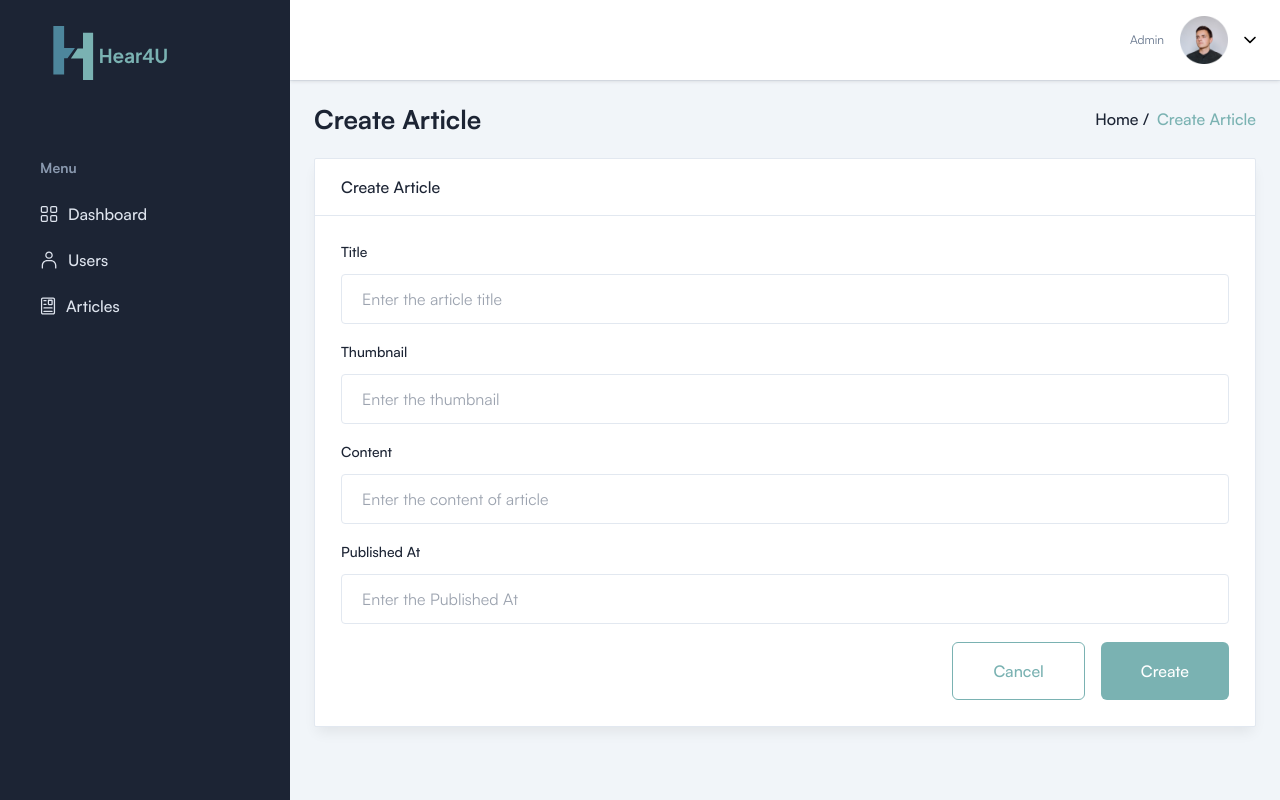
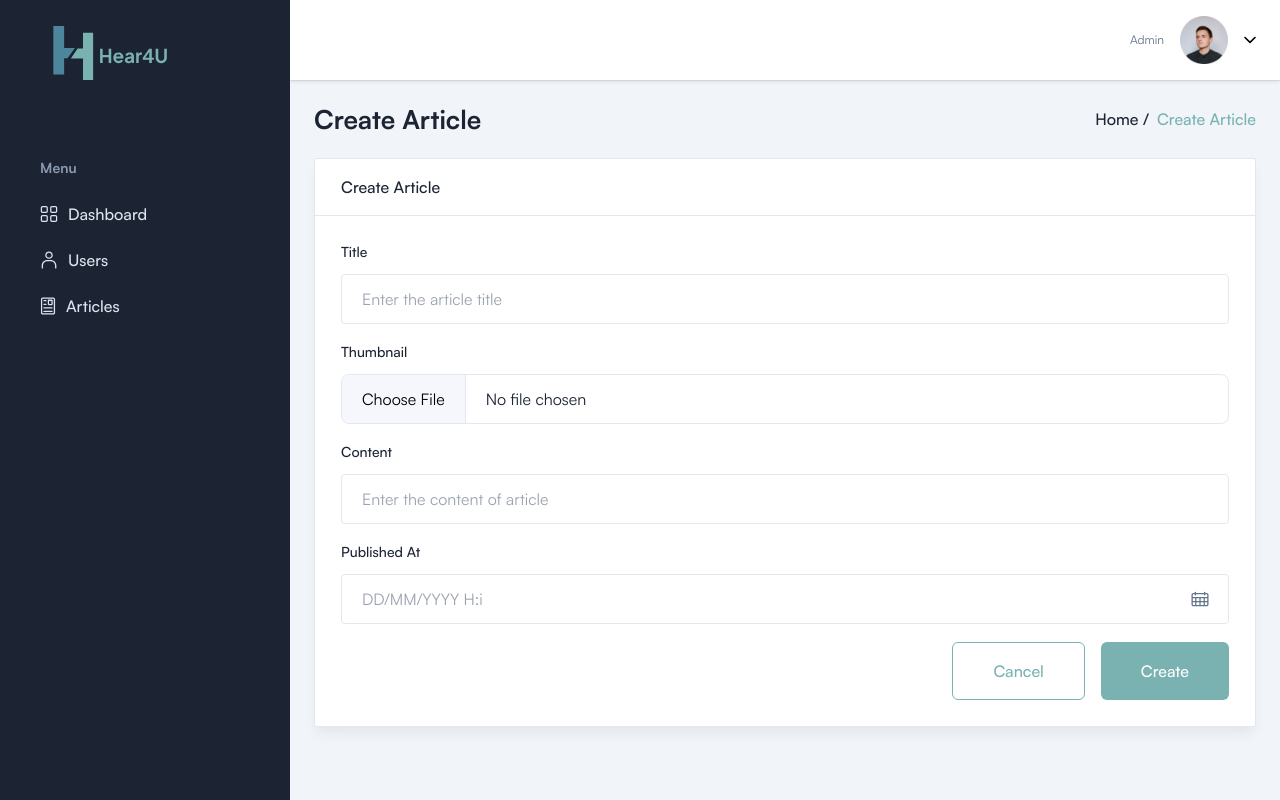
Before and after one commit to HEAR4U-bangkit/cc-hear4u-admin, a Next.js app: page /articles/create in a window 1280 px wide. Built offline with nearby package versions, Linux system fonts and the light colour scheme; no server answers.

Commit message:
feat: add api integration on create and update article page

```diff
--- a/src/app/(home)/articles/[id]/page.jsx
+++ b/src/app/(home)/articles/[id]/page.jsx
@@ -3,10 +3,13 @@ import Alert from "@/components/Alert";
 import Breadcrumb from "@/components/Breadcrumb";
 import Button from "@/components/Button";
 import ErrorPage from "@/components/ErrorPage";
+import DatePicker from "@/components/Input/DatePicker";
+import FileInput from "@/components/Input/FileInput";
 import InputGroup from "@/components/InputGroup";
 import Spinner from "@/components/Spinner";
 import { useGetOneArticle, useUpdateArticle } from "@/hooks/useArticle";
 import { useGetToken } from "@/hooks/useToken";
+import formatDate from "@/utils/formatDate";
 import { useFormik } from "formik";
 import Link from "next/link";
 import { useRouter } from "next/navigation";
@@ -30,28 +33,42 @@ export default function UpdateArticle({ params }) {
   const formik = useFormik({
     initialValues: {
       title: "",
-      thumbnail: "",
+      thumbnail: null,
       content: "",
       publishedAt: "",
     },
-    onSubmit: () => {
-      mutate({ token, userId: id, body: formik.values });
+    onSubmit: (values) => {
+      const formData = new FormData();
+
+      for (const key in values) {
+        if (key === "thumbnail" && values[key] === null) continue;
+        formData.append(key, values[key]);
+      }
+
+      mutate({ token, articleId: id, body: formData });
     },
   });
 
   useEffect(() => {
     if (data) {
       formik.setValues({
-        title: data.data.data.title,
-        thumbnail: data.data.data.thumbnail,
-        content: data.data.data.content,
-        publishedAt: data.data.data.publishedAt,
+        title: data?.data?.data?.title,
+        thumbnail: null,
+        content: data?.data?.data?.content,
+        publishedAt: data?.data?.data?.publishedAt,
       });
     }
   }, [data]);
 
   const handleChange = (e) => {
-    formik.setFieldValue(e.target.name, e.target.value);
+    const { name, value } = e.target;
+    let formattedValue = value;
+
+    if (name === "publishedAt") {
+      formattedValue = formatDate(value);
+    }
+
+    formik.setFieldValue(name, formattedValue);
   };
 
   // mutation here, handle success and error
@@ -77,14 +94,13 @@ export default function UpdateArticle({ params }) {
 
   return (
     <React.Fragment>
-      <Breadcrumb pageName="Update User" />
+      <Breadcrumb pageName={"Update Article"} />
 
       <div className="flex flex-col gap-9">
-        {/* <!-- Sign Up Form --> */}
         <div className="rounded-sm border border-stroke bg-white shadow-default dark:border-strokedark dark:bg-boxdark">
           <div className="border-b border-stroke px-6.5 py-4 dark:border-strokedark">
             <h3 className="font-medium text-black dark:text-white">
-              Update User
+              Update Article
             </h3>
           </div>
           {showAlert.isShow && (
@@ -110,12 +126,13 @@ export default function UpdateArticle({ params }) {
                   placeholder="Enter the article title"
                 />
 
-                <InputGroup
+                <FileInput
                   label={"Thumbnail"}
-                  type="text"
+                  type="file"
                   name="thumbnail"
-                  onChange={handleChange}
-                  value={formik.values.thumbnail}
+                  onChange={(e) =>
+                    formik.setFieldValue("thumbnail", e.target.files[0])
+                  }
                   placeholder="Enter the thumbnail"
                 />
 
@@ -128,13 +145,11 @@ export default function UpdateArticle({ params }) {
                   placeholder="Enter the content of article"
                 />
 
-                <InputGroup
+                <DatePicker
                   label={"Published At"}
-                  type="text"
                   name="publishedAt"
                   onChange={handleChange}
                   value={formik.values.publishedAt}
-                  placeholder="Enter the Published At"
                 />
 
                 <div className="flex gap-4 justify-end">
--- a/src/app/(home)/articles/create/page.jsx
+++ b/src/app/(home)/articles/create/page.jsx
@@ -2,9 +2,12 @@
 import Alert from "@/components/Alert";
 import Breadcrumb from "@/components/Breadcrumb";
 import Button from "@/components/Button";
+import DatePicker from "@/components/Input/DatePicker";
+import FileInput from "@/components/Input/FileInput";
 import InputGroup from "@/components/InputGroup";
 import { useCreateArticle } from "@/hooks/useArticle";
 import { useGetToken } from "@/hooks/useToken";
+import formatDate from "@/utils/formatDate";
 import { useFormik } from "formik";
 import Link from "next/link";
 import { useRouter } from "next/navigation";
@@ -39,17 +42,30 @@ export default function CreateArticle() {
   const formik = useFormik({
     initialValues: {
       title: "",
-      thumbnail: "",
+      thumbnail: null,
       content: "",
       publishedAt: "",
     },
-    onSubmit: () => {
-      mutate({ token, body: formik.values });
+    onSubmit: (values) => {
+      const formData = new FormData();
+
+      for (const key in values) {
+        formData.append(key, values[key]);
+      }
+
+      mutate({ token, body: formData });
     },
   });
 
   const handleChange = (e) => {
-    formik.setFieldValue(e.target.name, e.target.value);
+    const { name, value } = e.target;
+    let formattedValue = value;
+
+    if (name === "publishedAt") {
+      formattedValue = formatDate(value);
+    }
+
+    formik.setFieldValue(name, formattedValue);
   };
 
   return (
@@ -80,11 +96,13 @@ export default function CreateArticle() {
                 placeholder="Enter the article title"
               />
 
-              <InputGroup
+              <FileInput
                 label={"Thumbnail"}
-                type="text"
+                type="file"
                 name="thumbnail"
-                onChange={handleChange}
+                onChange={(e) =>
+                  formik.setFieldValue("thumbnail", e.target.files[0])
+                }
                 placeholder="Enter the thumbnail"
               />
 
@@ -96,12 +114,10 @@ export default function CreateArticle() {
                 placeholder="Enter the content of article"
               />
 
-              <InputGroup
+              <DatePicker
                 label={"Published At"}
-                type="text"
                 name="publishedAt"
                 onChange={handleChange}
-                placeholder="Enter the Published At"
               />
 
               <div className="flex gap-4 justify-end">
```
